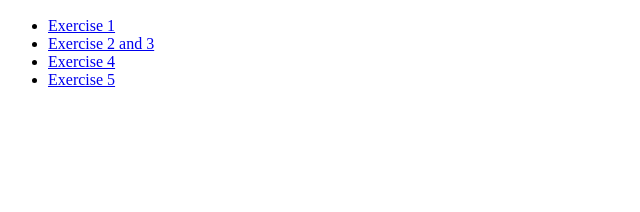
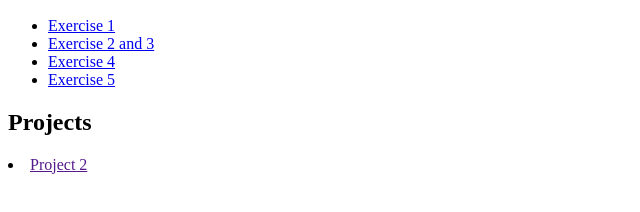
Before and after one commit to hwisor/hwisor.github.io, a plain HTML site: page index.html in a window 1280 px wide. Shown: the part 110-322 px from the top of the page, without its empty margins (0-640 px from the left). Drawn offline with Linux system fonts and the light colour scheme.

Commit message:
new index

```diff
--- a/index.html
+++ b/index.html
@@ -24,6 +24,9 @@
     <li><a href="Exercise 5">Exercise 5</a></li>
   </ul>
 
+  <h2>Projects</h2>
+  <li><a href=""> Project 2 </a></li>
+
 </body>
 
 </html>
```
Also changed, not shown: 1 other file.
